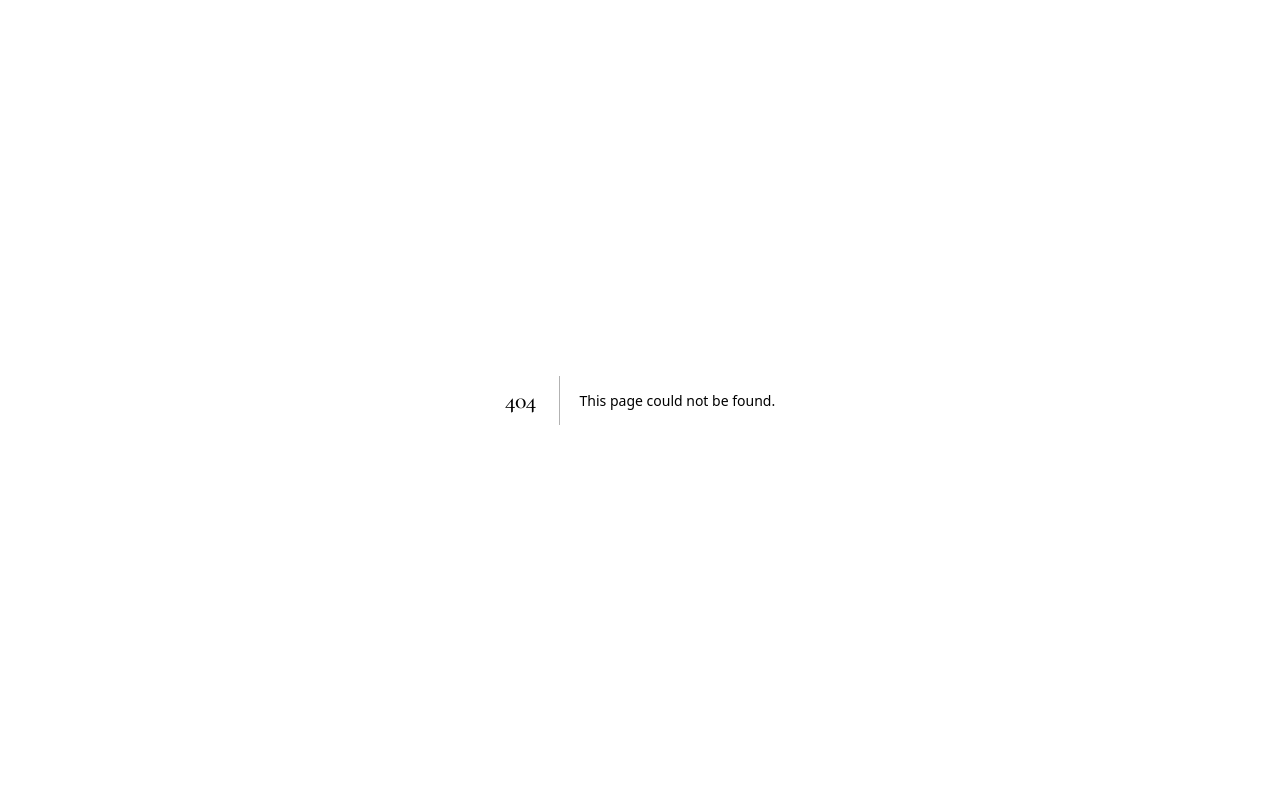
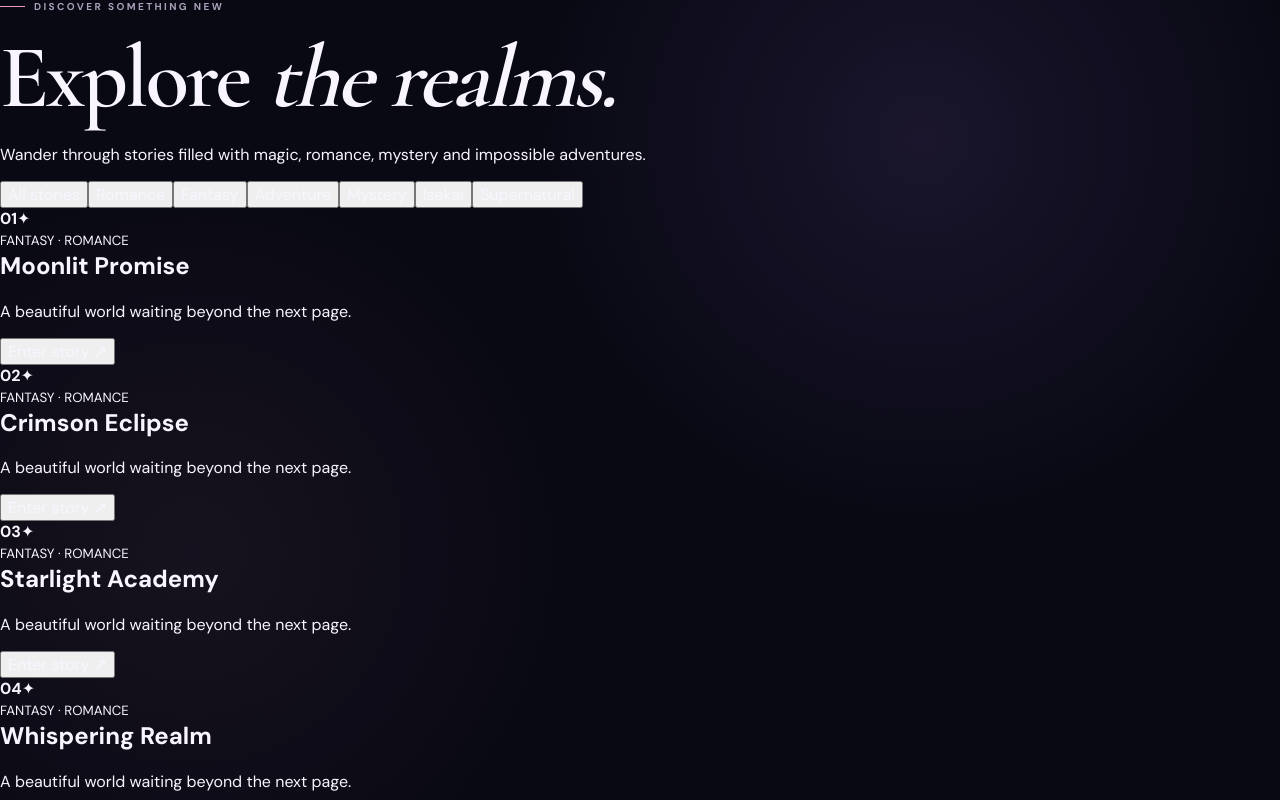
Before and after one commit to giithubrepo28/Ai-Content-Tool, a Next.js app: page /explore in a window 1280 px wide. Before the commit this address had no page. Shown: the top 800 px of the page. Built offline with nearby package versions, Linux system fonts and the light colour scheme.

Commit message:
Add Explore page with filters and story discovery UI

```diff
--- /dev/null
+++ b/app/explore/page.tsx
@@ -0,0 +1,5 @@
+'use client';
+import { useState } from 'react';
+const items=['All stories','Romance','Fantasy','Adventure','Mystery','Isekai','Supernatural'];
+const cards=['Moonlit Promise','Crimson Eclipse','Starlight Academy','Whispering Realm','Velvet Moon','The Last Star'];
+export default function Explore(){const [filter,setFilter]=useState('All stories');return <main className="innerPage"><header className="innerHero"><div className="eyebrow"><span/> DISCOVER SOMETHING NEW</div><h1>Explore <em>the realms.</em></h1><p>Wander through stories filled with magic, romance, mystery and impossible adventures.</p></header><div className="filterBar">{items.map(x=><button className={filter===x?'selected':''} onClick={()=>setFilter(x)} key={x}>{x}</button>)}</div><section className="exploreGrid">{cards.map((x,i)=><article className="exploreCard" key={x}><div className={'exploreCover e'+i}><b>0{i+1}</b><span>✦</span></div><small>{filter==='All stories'?'FANTASY · ROMANCE':filter.toUpperCase()}</small><h2>{x}</h2><p>A beautiful world waiting beyond the next page.</p><button>Enter story ↗</button></article>)}</section></main>}
```
